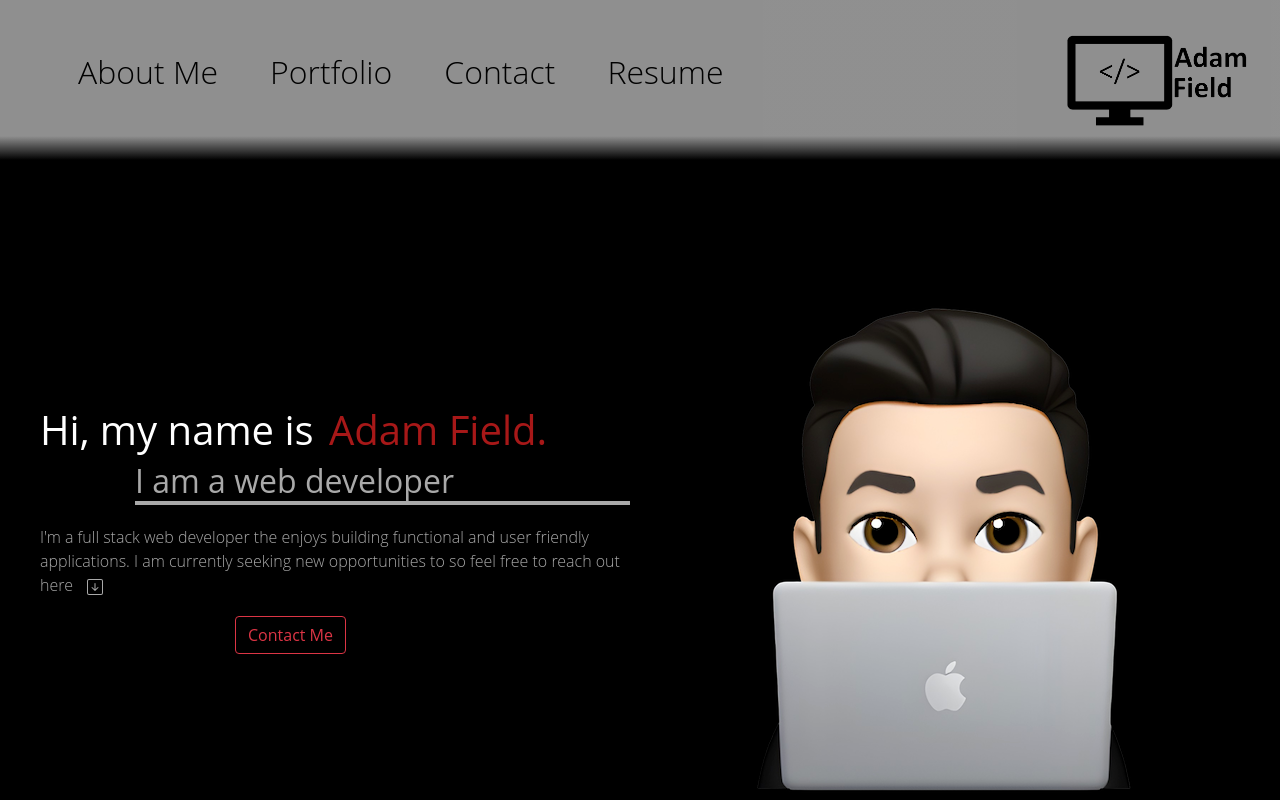
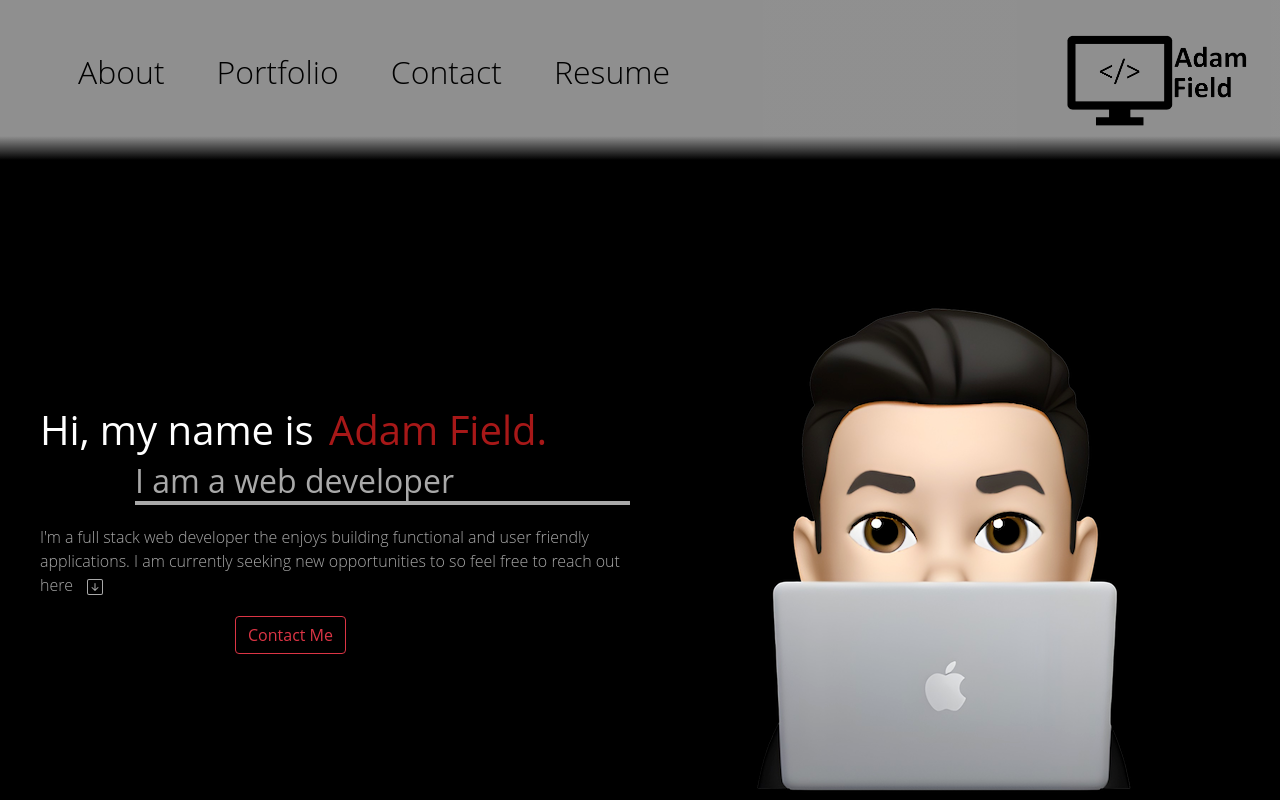
Before and after one commit to adamjfield/AdamField-Portfolio, a React (Create React App) app: page / in a window 1280 px wide. Shown: the top 800 px of the page. Built offline with nearby package versions, Linux system fonts and the light colour scheme.

Commit message:
add state for nav bar

```diff
--- a/src/App.js
+++ b/src/App.js
@@ -1,4 +1,4 @@
-import React from 'react';
+import React, { useState, useEffect } from 'react';
 import About from './components/About';
 import Nav from './components/Nav';
 import Footer from './components/Footer';
@@ -7,9 +7,22 @@ import Resume from './components/Resume';
 import Contact from './components/Contact';
 
 function App() {
+  document.title = 'Adam Field Portfolio';
+  const [categories] = useState([
+    { name: 'about' },
+    { name: 'portfolio' },
+    { name: 'contact' },
+    { name: 'resume' },
+  ]);
+  const [currentCategory, setCurrentCategory] = useState(categories[0]);
+
   return (
     <div>
-      <Nav />
+      <Nav
+        categories={categories}
+        setCurrentCategory={setCurrentCategory}
+        currentCategory={currentCategory}
+      ></Nav>
       <main className='site-content'>
         <About></About>
         <Portfolio></Portfolio>
--- a/src/components/Contact/index.js
+++ b/src/components/Contact/index.js
@@ -6,13 +6,13 @@ function Contact() {
       <h2>Send me a Message</h2>
       <div className='contact-div'>
         <form className='contact-form'>
-          <label for='name' />
+          <label htmlFor='name' />
           <input type='text' placeholder='Name' />
-          <label for='email' />
+          <label htmlFor='email' />
           <input type='text' placeholder='Email' />
-          <label for='subject' />
+          <label htmlFor='subject' />
           <input type='text' placeholder='Subject' />
-          <label for='name' />
+          <label htmlFor='name' />
           <textarea type='text' placeholder='Message' />
           <button className='btn btn-lg btn-outline-danger contactForm-btn'>
             Send Message
--- a/src/components/Footer/index.js
+++ b/src/components/Footer/index.js
@@ -7,7 +7,7 @@ import {
 
 function Footer() {
   return (
-    <footer class='contact-me'>
+    <footer className='contact-me'>
       <h2>Contact Me</h2>
       <div className='contact-links'>
         <address>
--- a/src/components/Nav/index.js
+++ b/src/components/Nav/index.js
@@ -1,38 +1,38 @@
-import React from 'react';
+import React, { useEffect } from 'react';
 import { List } from 'react-bootstrap-icons';
 import Dropdown from 'react-bootstrap/Dropdown';
+import { capitalizeFirstLetter } from '../../utils/helpers';
 
-function Nav() {
+function Nav(props) {
+  const { categories = [], setCurrentCategory, currentCategory } = props;
+
+  console.log(currentCategory);
+
   return (
     <header>
       <div className='nav-container'>
         <div className='navbar '>
           <ul>
             <div className='nav lg-nav'>
-              <li className='nav-item'>
-                <a className='nav-link' aria-current='page' href='#about'>
-                  About Me
-                </a>
-              </li>
-              <li className='nav-item'>
-                <a className='nav-link' href='#portfolio'>
-                  Portfolio
-                </a>
-              </li>
-              <li className='nav-item'>
-                <a className='nav-link' href='#contact'>
-                  Contact
-                </a>
-              </li>
-              <li className='nav-item'>
-                <a className='nav-link' href='#resume'>
-                  Resume
-                </a>
-              </li>
+              {categories.map((category, i) => (
+                <li className={`nav-item`} key={category.name}>
+                  <span
+                    onClick={() => {
+                      setCurrentCategory(category.name);
+                    }}
+                    className={`nav-link ${
+                      currentCategory === category.name && 'navActive'
+                    }`}
+                    href={category.name}
+                  >
+                    {capitalizeFirstLetter(category.name)}
+                  </span>
+                </li>
+              ))}
             </div>
             <Dropdown>
               <Dropdown.Toggle variant='secondary' className='list-nav'>
-                <List/>
+                <List />
               </Dropdown.Toggle>
               <Dropdown.Menu>
                 <Dropdown.Item href='#about'>About Me</Dropdown.Item>
--- a/src/components/Portfolio/index.js
+++ b/src/components/Portfolio/index.js
@@ -1,16 +1,17 @@
 import React, { useState } from 'react';
+import { capitalizeFirstLetter } from '../../utils/helpers';
 
 function Portfolio() {
   const techLogos = [
-    'html',
-    'css',
-    'javascript',
-    'node',
-    'mysql',
-    'sequelize',
-    'mongodb',
-    'mongoose',
-    'react',
+    { name: 'html' },
+    { name: 'css' },
+    { name: 'javascript' },
+    { name: 'node' },
+    { name: 'mysql' },
+    { name: 'sequelize' },
+    { name: 'mongodb' },
+    { name: 'mongoose' },
+    { name: 'react' },
   ];
 
   const [projects] = useState([
@@ -30,7 +31,11 @@ function Portfolio() {
       name: 'Dinner and a Movie',
       file: 'dinner-movie',
       description: '',
-      tech: ['Materialize CSS, ', 'Edamam Recipe API, ', 'The Movie Database API'],
+      tech: [
+        'Materialize CSS, ',
+        'Edamam Recipe API, ',
+        'The Movie Database API',
+      ],
     },
   ]);
 
@@ -38,13 +43,12 @@ function Portfolio() {
     <section>
       <h2>Some of my skills</h2>
       <div className='tech-div'>
-        {techLogos.map((techLogo) => (
-          <div className='tech-logo-back'>
+        {techLogos.map((techLogo, i) => (
+          <div className='tech-logo-back' key={techLogo.name}>
             <img
               className='tech-logo'
-              src={require(`../../assets/images/${techLogo}.png`)}
-              alt={techLogo}
-              key={techLogo}
+              src={require(`../../assets/images/${techLogo.name}.png`)}
+              alt={capitalizeFirstLetter(techLogo.name)}
             />
           </div>
         ))}
@@ -52,7 +56,7 @@ function Portfolio() {
       <h2>My Work</h2>
       <div className='projects-div'>
         {projects.map((project, i) => (
-          <div className='project-tile'>
+          <div className='project-tile' key={project.name}>
             <div className='project-title'>
               <h3>{project.name}</h3>
               <h6>{project.tech}</h6>
@@ -61,7 +65,6 @@ function Portfolio() {
               className='project-img'
               src={require(`../../assets/images/${project.file}.png`)}
               alt={project.file}
-              key={project.name}
             />
             <button className='btn btn-lg btn-outline-danger tile-btn'>
               Learn More
--- a/src/index.css
+++ b/src/index.css
@@ -52,6 +52,7 @@ h2 {
   font-size: 2rem;
   color: #000;
   border-radius: 15px;
+  cursor: pointer;
 }
 
 .nav-link:hover {
@@ -61,12 +62,21 @@ h2 {
   transition: 0.3s;
 }
 
+.navActive {
+  color: #a71818;
+}
+
+.navActive:hover {
+  color: #a71818;
+}
+
 .list-nav {
   display: none;
   font-size: 30px;
   background-color: #000;
   color: #a9a9a9;
 }
+
 
 .dropdown-toggle::after {
   display: none;
--- /dev/null
+++ b/src/utils/helpers.js
@@ -0,0 +1,8 @@
+export function capitalizeFirstLetter(string) {
+  return string.charAt(0).toUpperCase() + string.slice(1);
+}
+
+export function validateEmail(email) {
+  var re = /^(([^<>()[\]\\.,;:\s@"]+(\.[^<>()[\]\\.,;:\s@"]+)*)|(".+"))@((\[[0-9]{1,3}\.[0-9]{1,3}\.[0-9]{1,3}\.[0-9]{1,3}\])|(([a-zA-Z\-0-9]+\.)+[a-zA-Z]{2,}))$/;
+  return re.test(String(email).toLowerCase());
+}
```
